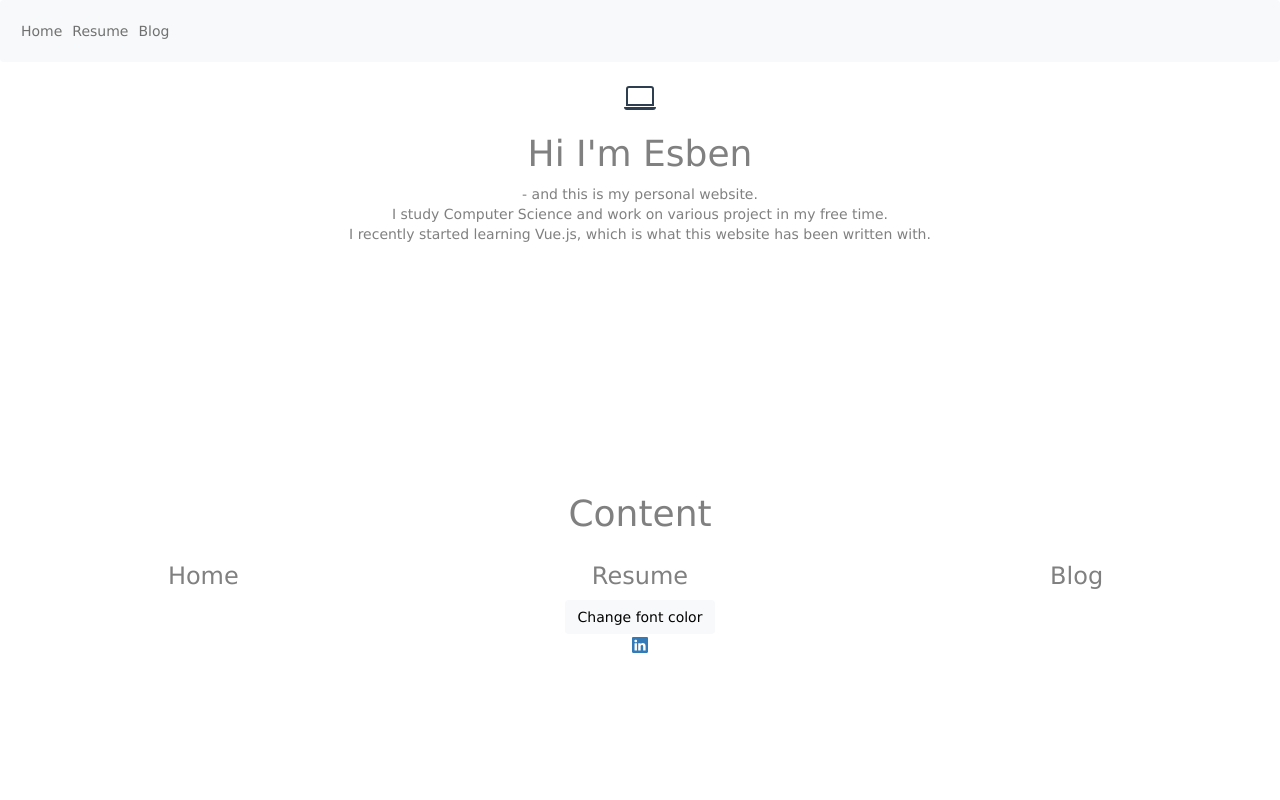
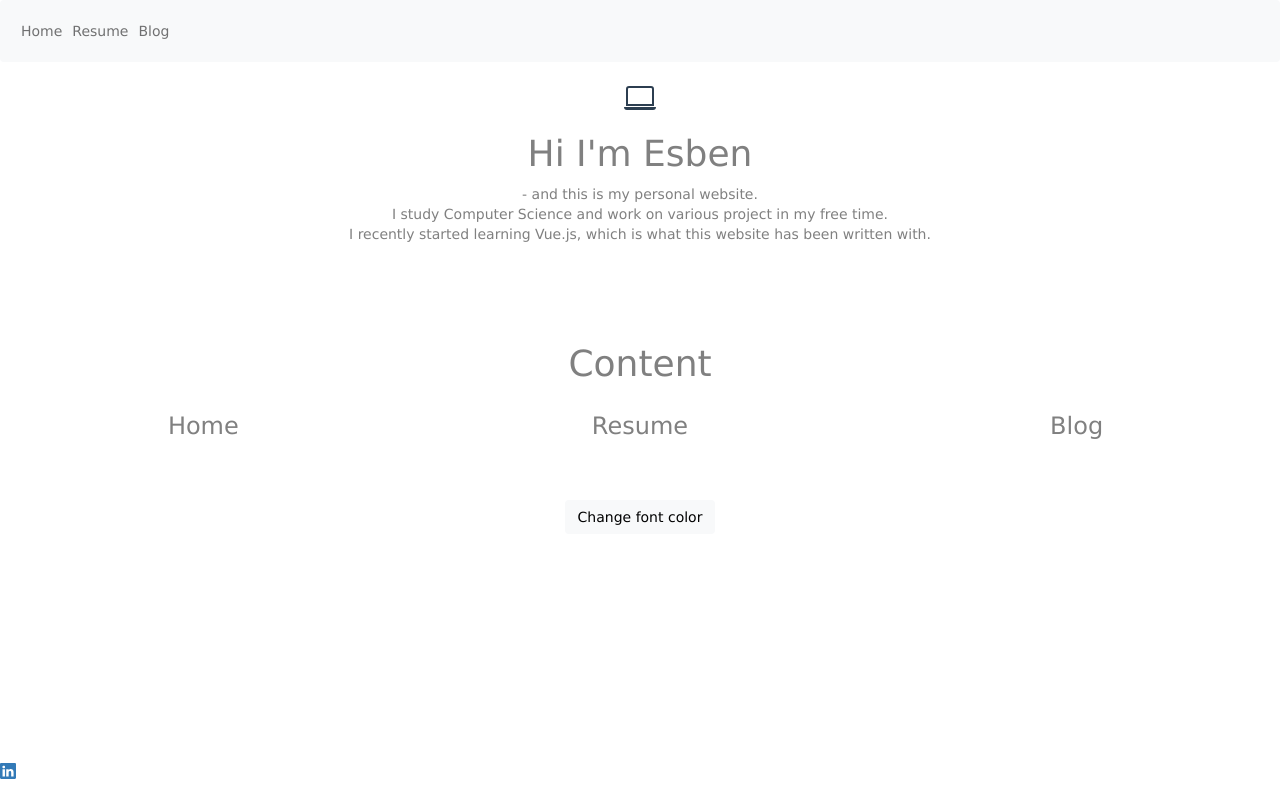
Before and after one commit to esbensoevndahl/website-vue, a Vue app: page / in a window 1280 px wide. Built offline with nearby package versions, Linux system fonts and the light colour scheme.

Commit message:
Changed LandingPage.vue
Cleaned up the layout of the page

```diff
--- a/src/components/Footer.vue
+++ b/src/components/Footer.vue
@@ -1,4 +1,5 @@
 <template>
+    <div id="divfix">
     <a href="https://www.linkedin.com/in/esben-s%C3%B8vndahl-kok-bb55711b8/"
       ><svg
         xmlns="http://www.w3.org/2000/svg"
@@ -13,6 +14,7 @@
         />
       </svg>
     </a>
+    </div>
 </template>
 
 <script>
@@ -20,3 +22,11 @@ export default {
   setup() {},
 };
 </script>
+
+<style scoped>
+#divfix {
+       bottom: 20px;
+       position: fixed;
+       z-index: 3000;
+}
+</style>
--- a/src/components/LandingPage.vue
+++ b/src/components/LandingPage.vue
@@ -70,8 +70,9 @@ export default {
 <!-- Add "scoped" attribute to limit CSS to this component only -->
 <style scoped>
 div.absolute {
-  position: relative;
-  margin-top: 250px;
+  position: center;
+  margin-top: 100px;
+  margin-bottom: 50px;
 }
 .color-box {
   width: 40px;
```
Also changed, not shown: src/components/NavBar.vue (line endings or trailing spaces).
